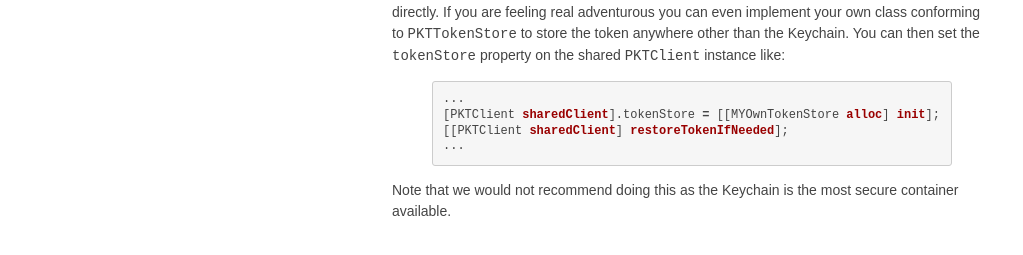
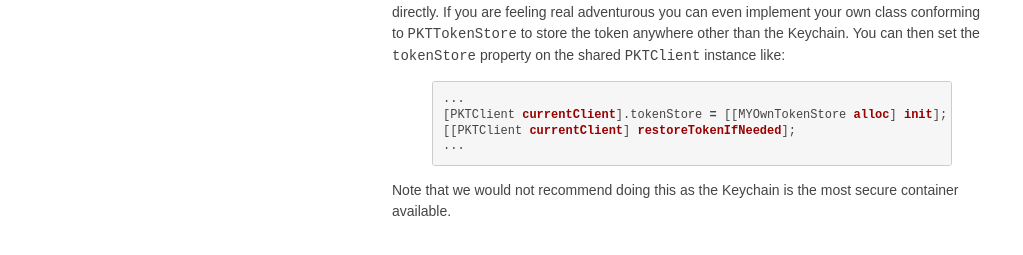
Before and after one commit to podio/podio-objc, a Jekyll site: the page built from authentication/index.md, in a window 1280 px wide and 900 px high, scrolled down 1481 px. Shown: the part 618-873 px from the top of the window, without its empty margins (128-1151 px from the left). Built offline with Jekyll 4.4.1, drawn with Linux system fonts in a browser that asks for light colours.

Commit message:
Updated docs

```diff
--- a/authentication/index.md
+++ b/authentication/index.md
@@ -89,8 +89,8 @@ This line takes care of configuring the shared `PKTClient` instance with an inst
 
 {% highlight objective-c %}
 ...
-[PKTClient sharedClient].tokenStore = [[MYOwnTokenStore alloc] init];
-[[PKTClient sharedClient] restoreTokenIfNeeded];
+[PKTClient currentClient].tokenStore = [[MYOwnTokenStore alloc] init];
+[[PKTClient currentClient] restoreTokenIfNeeded];
 ...
 {% endhighlight %}
 
```
Also changed, not shown: files/index.md (+1 -1 lines), index.md (+1 -1 lines).
